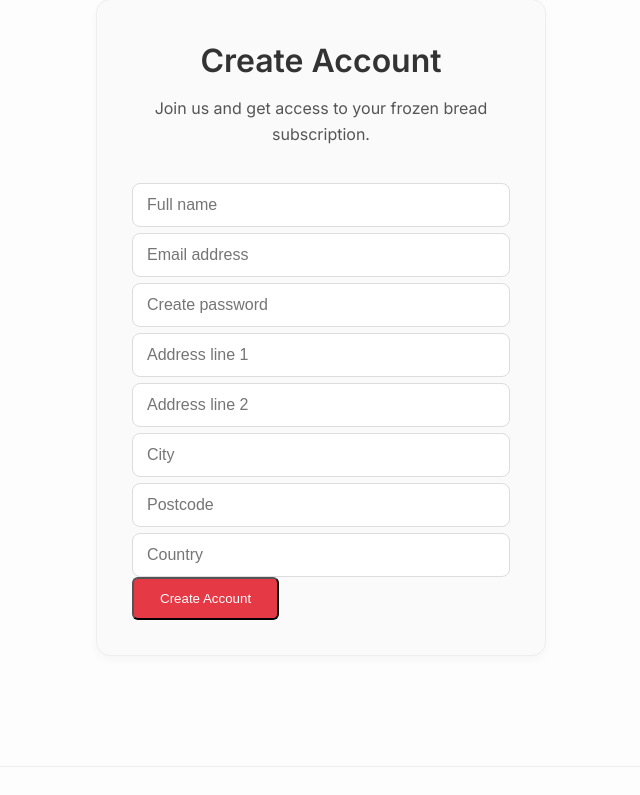
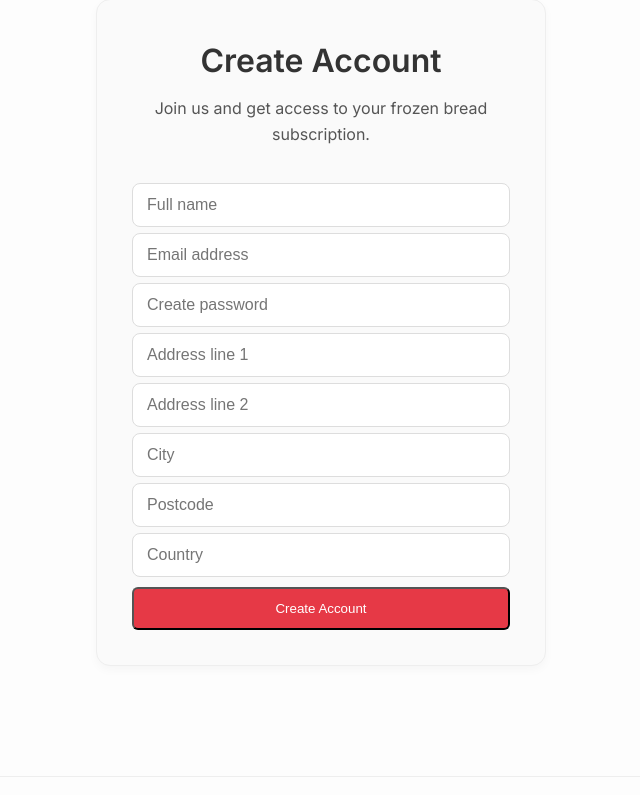
Before and after one commit to FVDB98/Frozen-Bread, a Flask app: page /register in a window 1280 px wide. Shown: the part 122-917 px from the top of the page, without its empty margins (319-959 px from the left). Run offline with Flask 3, Linux system fonts and the light colour scheme.

Commit message:
minor FE changes

```diff
--- a/app/static/css/styles.css
+++ b/app/static/css/styles.css
@@ -899,6 +899,11 @@ a:hover { opacity: 0.7; }
     color: var(--brand-red);
 }
 
+.regbtn {
+    width: 100%;
+    margin-top: 10px;
+}
+
 /* ---------------------------------------------------
    ACCOUNT DASHBOARD
 --------------------------------------------------- */
--- a/app/templates/account.html
+++ b/app/templates/account.html
@@ -3,7 +3,7 @@
 
 <div class="account-container">
 
-    <h2 class="account-title">Welcome back, {{ user.name }} 👋</h2>
+    <h2 class="account-title">Welcome, {{ user.name }} 👋</h2>
 
     <div class="account-card">
 
--- a/app/templates/register.html
+++ b/app/templates/register.html
@@ -21,7 +21,7 @@
             <input type="text" name="postcode" placeholder="Postcode" required>
             <input type="text" name="country" placeholder="Country" required>
 
-            <button type="submit" class="btn">Create Account</button>
+            <button type="submit" class="btn regbtn">Create Account</button>
         </form>
 
     </div>
```
Also changed, not shown: 1 other file.
